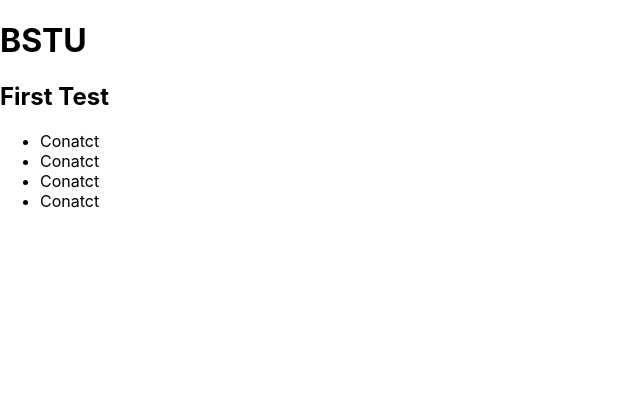
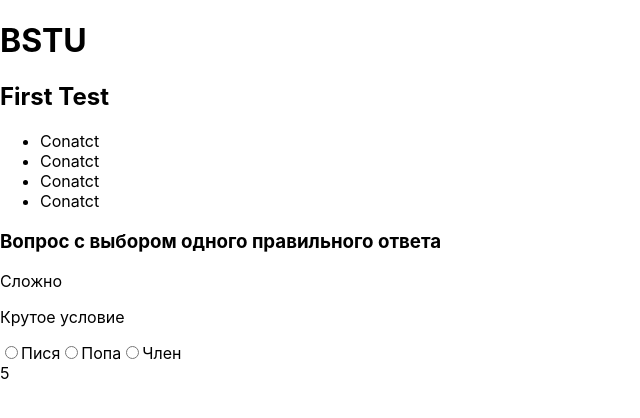
Before and after one commit to Lolik232/hackathon-bstu, a React (Create React App) app in the folder frontend/: page / in a window 1280 px wide. Shown: the top 418 px of the page, without its empty margins (0-640 px from the left). Built offline with nearby package versions, Linux system fonts and the light colour scheme.

Commit message:
question started

```diff
--- a/frontend/src/App.js
+++ b/frontend/src/App.js
@@ -1,10 +1,15 @@
 import './App.css';
 import Test from "./Test";
+import {QuestionBox} from "./QuestionBox";
+import {OneAnswerQuestionBox} from "./QuestionBox";
 
 function App() {
-  return (
-    <Test name={"First Test"} questions={[]}/>
-  );
+    return (
+        <>
+            <Test name={"First Test"} questions={[]}/>
+            <OneAnswerQuestionBox condition={"Крутое условие"} difficulty={"Сложно"} cost={"5"} answers={["Пися", "Попа", "Член"]} hash={123}/>
+        </>
+    );
 }
 
 export default App;
--- a/frontend/src/QuestionBox.js
+++ b/frontend/src/QuestionBox.js
@@ -1,3 +1,81 @@
-function QuestionBox() {
+const OneAnswerQuestionBoxName = "Вопрос с выбором одного правильного ответа"
+const MultipleAnswerQuestionBoxName = "Вопрос с выбором множественного ответа"
+const SequenceAnswerQuestionBoxName = "Установление последовательности"
+const MatchAnswerQuestionBoxName = "Установление соответствия"
+
+const AddictionAnswerQuestionBoxName = "Дополение фразы"
+const LongAnswerQuestionBoxName = "Развернутый ответ"
+
+export function OneAnswerQuestionBox(props) {
+    return (
+        <QuestionBox type={OneAnswerQuestionBoxName} difficulty={props.difficulty} condition={props.condition} hash={props.hash} answers={props.answers} cost={props.cost}/>
+    )
+}
+
+
+export function QuestionBox(props) {
+    return (
+        <section>
+            <QuestionBoxHeader type={props.type} difficulty={props.difficulty}/>
+            <QuestionBoxCondition condition={props.condition}/>
+            <QuestionBoxAnswer hash={props.hash} type={props.type} answers={props.answers}/>
+            <QuestionBoxFooter cost={props.cost}/>
+        </section>
+    )
+}
+
+function QuestionBoxHeader(props) {
+    return (
+        <header>
+            <div><h3>{props.type}</h3></div>
+            <div>{props.difficulty}</div>
+        </header>
+    )
+}
+
+function QuestionBoxCondition(props) {
+    return (
+        <div>
+            <p>{props.condition}</p>
+        </div>
+    )
+}
+
+function QuestionBoxAnswer(props) {
+    switch (props.type) {
+        case OneAnswerQuestionBoxName:
+            return (
+                <form>
+                    {props.answers.map((obj) =>
+                        {
+                            return (
+                                <>
+                                    <input type={"radio"} id={obj} name={props.hash} value={obj}/>
+                                    <label for={obj}>{obj}</label>
+                                </>
+                                )
+
+                        }
+                    )}
+                </form>
+            );
+        case MultipleAnswerQuestionBoxName:
+            break;
+        case SequenceAnswerQuestionBoxName:
+            break;
+        case MatchAnswerQuestionBoxName:
+            break;
+        case AddictionAnswerQuestionBoxName:
+        case LongAnswerQuestionBoxName:
+            break;
+    }
 
 }
+
+function QuestionBoxFooter(props) {
+    return (
+        <footer>
+            <div>{props.cost}</div>
+        </footer>
+    )
+}
--- a/frontend/src/Test.js
+++ b/frontend/src/Test.js
@@ -1,10 +1,10 @@
 function Test(props) {
     return (
-        <body>
+        <>
             <TestHeader/>
             <TestMain name={props.name} questions={props.questions}/>
             <TestFooter/>
-        </body>
+        </>
     )
 }
 
@@ -15,24 +15,6 @@ function TestHeader() {
                 BSTU
             </h1>
         </header>
-    )
-}
-
-function TestName(props) {
-    return (
-        <div id="test_name">
-            <h2>{props.name}</h2>
-        </div>
-    )
-}
-
-function TestQuestionList(props) {
-    return (
-        <ul>
-            {props.questions.map(
-                (obj) => <li key={obj}>{obj}</li>)
-            }
-        </ul>
     )
 }
 
@@ -58,4 +40,22 @@ function TestFooter() {
     )
 }
 
+function TestName(props) {
+    return (
+        <div id="test_name">
+            <h2>{props.name}</h2>
+        </div>
+    )
+}
+
+function TestQuestionList(props) {
+    return (
+        <ul>
+            {props.questions.map(
+                (obj) => <li key={obj}>{obj}</li>)
+            }
+        </ul>
+    )
+}
+
 export default Test
```
Also changed, not shown: frontend/src/QuestionBox.css (added).
